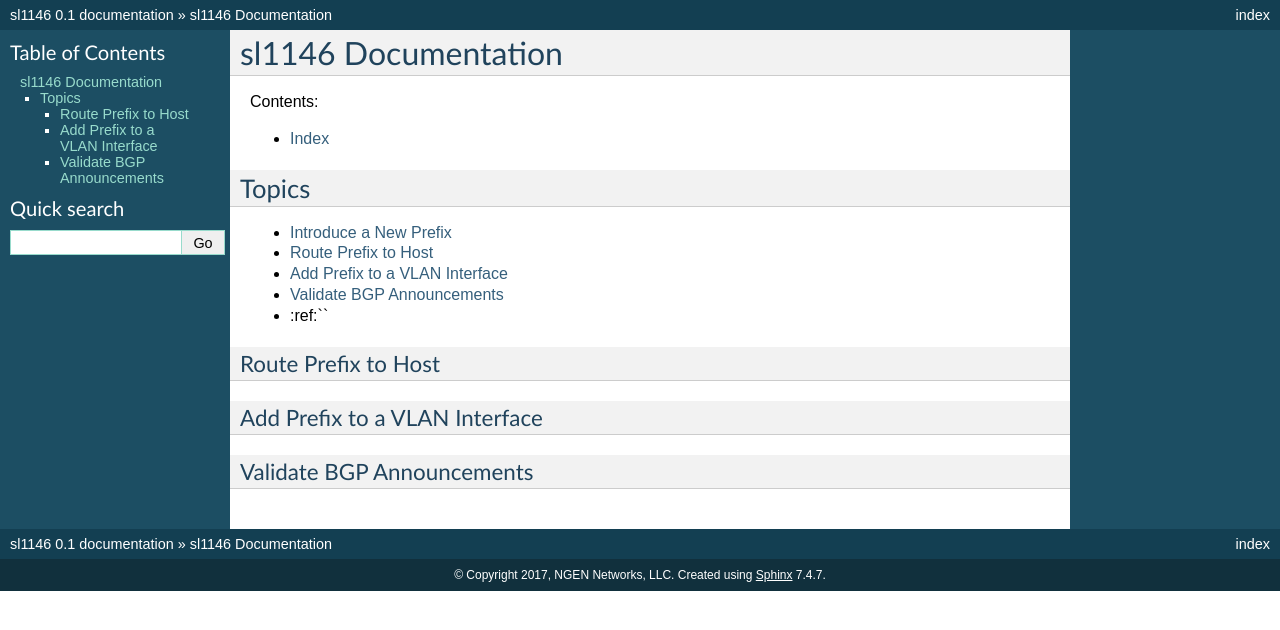
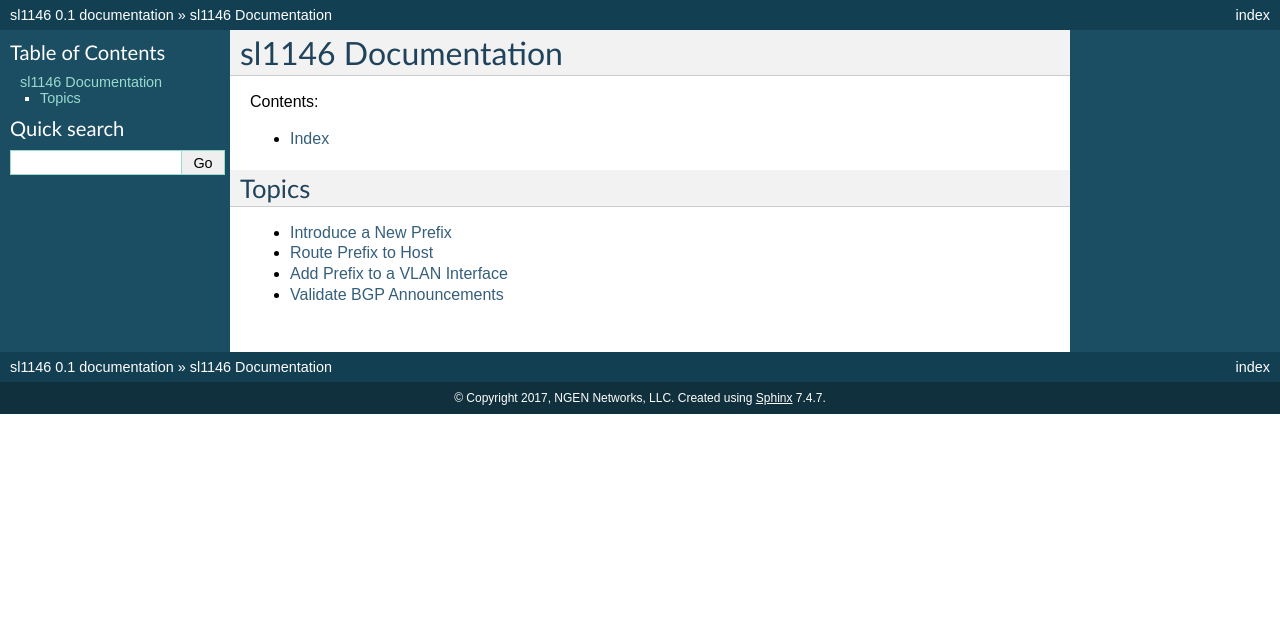
Before and after one commit to ngennetworks/sl1146, a Sphinx documentation site: the page built from docs/source/index.rst, in a window 1280 px wide. Shown: the top 630 px of the page. Built offline with Sphinx 7.4.7, drawn with Linux system fonts in a browser that asks for light colours; pages that are not in the unit, such as notebooks, are missing from menus.

```diff
--- a/docs/source/index.rst
+++ b/docs/source/index.rst
@@ -16,22 +16,3 @@ Topics
 * :ref:`route-prefix-to-host`
 * :ref:`add-prefix-vlan`
 * :ref:`bgp-validation`
-* :ref:``
-
-
-
-.. _route-prefix-to-host:
-
-Route Prefix to Host
---------------------
-
-.. _add-prefix-vlan:
-
-Add Prefix to a VLAN Interface
-------------------------------
-
-
-.. _bgp-validation:
-
-Validate BGP Announcements
---------------------------
```
Also changed, not shown: docs/source/add_prefix_to_vlan.rst (added, +10 -0 lines), docs/source/bgp_validation.rst (added, +9 -0 lines), docs/source/route_prefix_to_host.rst (added, +9 -0 lines).
